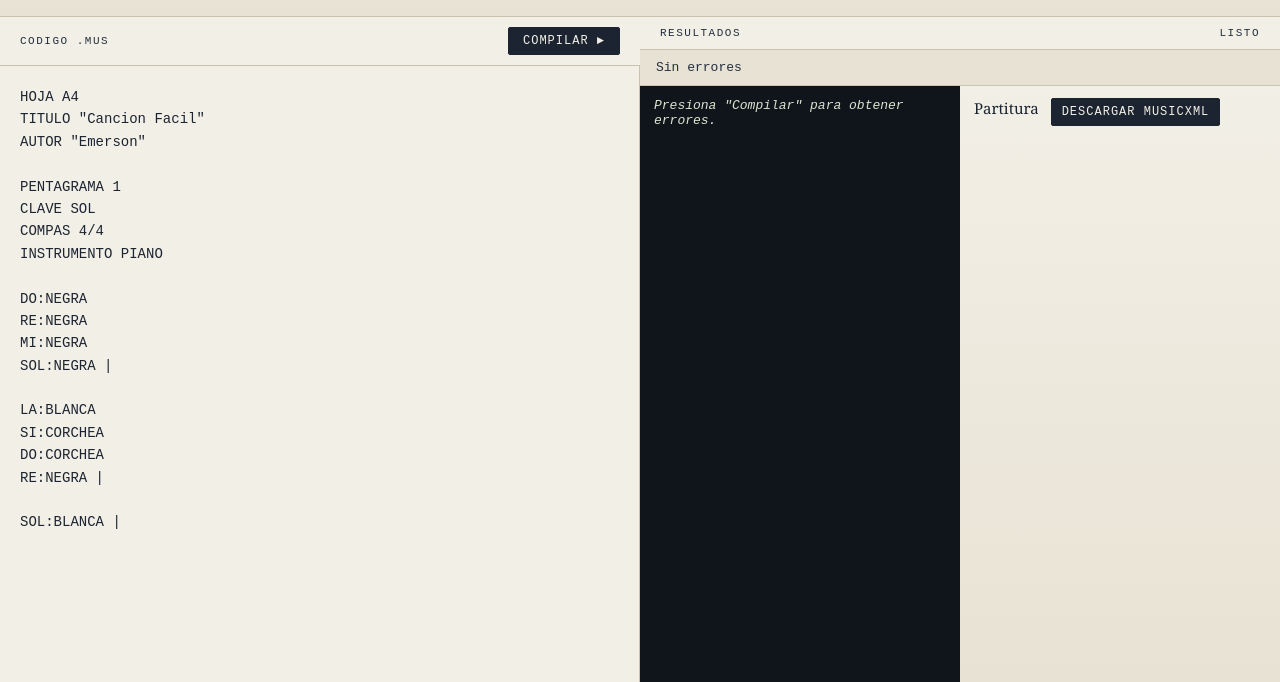
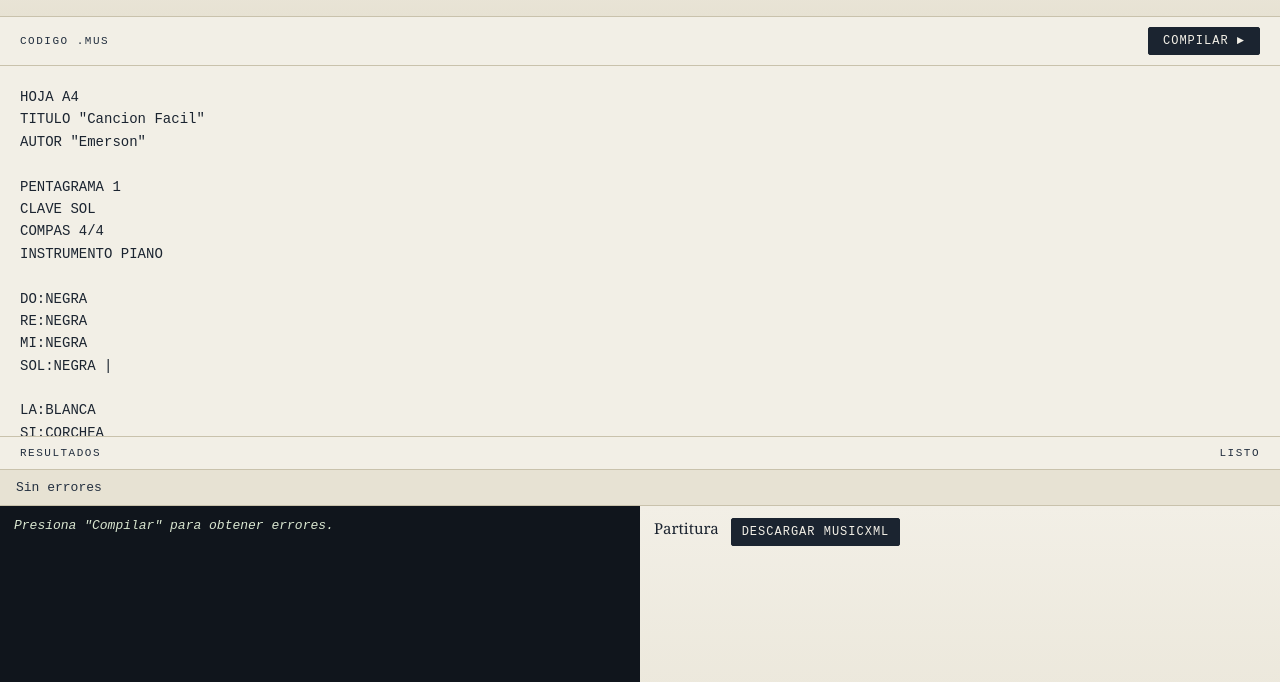
Before and after one commit to Enerdev/dsl-musical-web, a plain HTML site: page frontend/index.html in a window 1280 px wide. Shown: the part 108-790 px from the top of the page. Drawn offline with Linux system fonts and the light colour scheme.

Commit message:
frontend: move results to bottom horizontal bar (editor top, results bottom)

```diff
--- a/frontend/index.html
+++ b/frontend/index.html
@@ -46,8 +46,10 @@
   .staff{ margin-top:16px; width:100%; height:26px; display:block; }
   .staff line{ stroke:var(--line); stroke-width:1; }
   .staff circle{ fill:var(--gold); }
-  main{ display:grid; grid-template-columns:1fr 1fr; gap:0; min-height:calc(100vh - 132px); }
-  @media (max-width:840px){ main{ grid-template-columns:1fr; } }
+  /* Layout: editor arriba, resultados abajo (barra horizontal) */
+  main{ display:grid; grid-template-rows: 1fr 360px; gap:0; min-height:calc(100vh - 132px); }
+  @media (max-width:1200px){ main{ grid-template-rows: 1fr 420px; } }
+  @media (max-width:840px){ main{ grid-template-rows: 1fr 520px; } }
   section{ display:flex; flex-direction:column; min-height:420px; }
   .pane-head{
     font-family:"Courier New",monospace; font-size:11px; letter-spacing:1.5px;
@@ -57,6 +59,8 @@
   .pane-head .right{ display:flex; align-items:center; gap:10px; }
 
   .editor-wrap{ position:relative; flex:1; background:var(--paper); border-right:1px solid var(--line); overflow:hidden; }
+  /* When results are below, remove right-border visual on editor */
+  main > section:first-child .editor-wrap{ border-right: none; border-bottom:1px solid var(--line); }
   .highlight-layer{ position:absolute; inset:0; overflow:hidden; pointer-events:none; z-index:0; }
   .error-line{ position:absolute; left:0; right:0; background:rgba(224,100,90,0.16); border-left:3px solid var(--err); }
   #editor{
```
